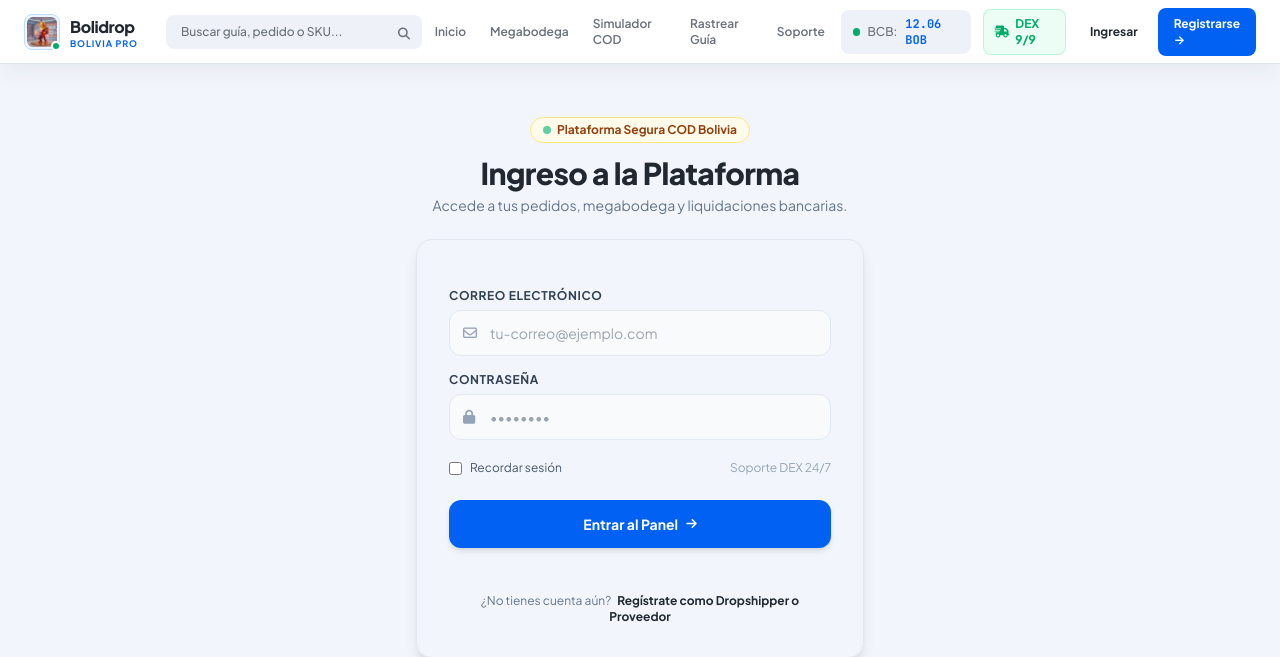
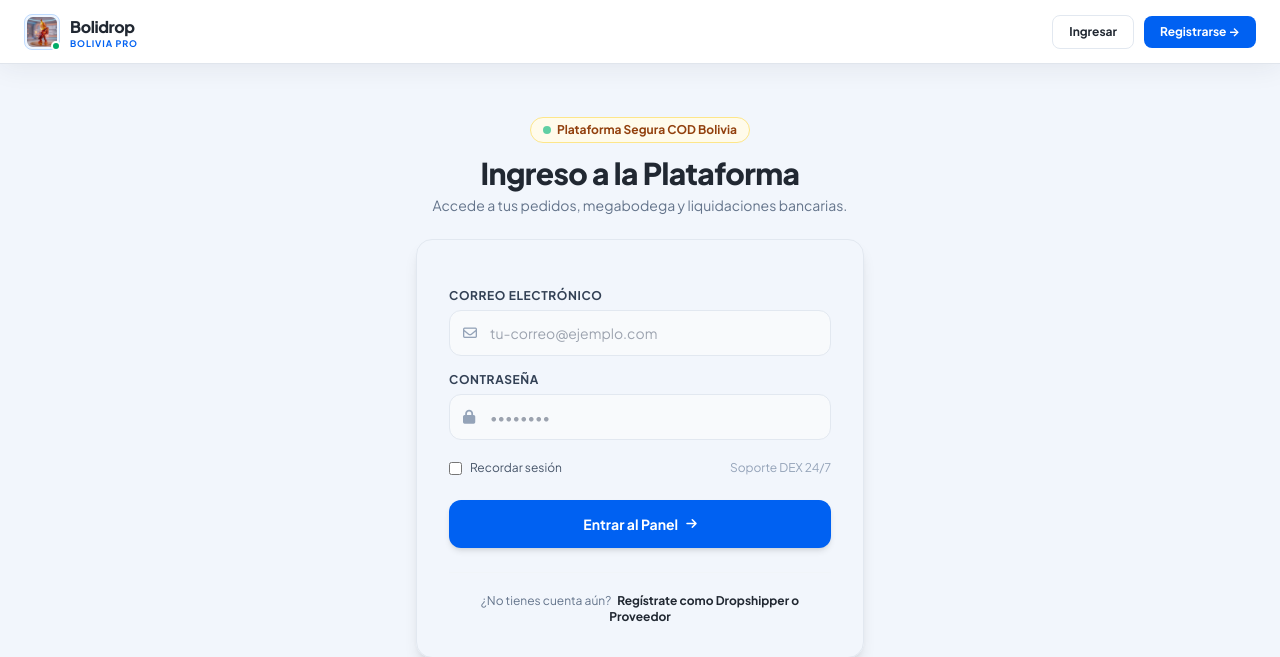
Before and after one commit to smartcoding0101-eng/dropanas, a Laravel app: page /login in a window 1280 px wide. Shown: the top 657 px of the page. Run offline with Laravel 12, Linux system fonts and the light colour scheme; data comes from the database, SQL or seed files in the repository; some libraries are stand-ins or nearby versions.

Commit message:
fix(ui): remove internal system links and search from landing navbar, keep only brand and Ingresar/Registrarse

```diff
--- a/resources/views/layouts/app.blade.php
+++ b/resources/views/layouts/app.blade.php
@@ -176,7 +176,8 @@
                 </div>
             </a>
 
-            <!-- SB Admin Pro Global Search Input -->
+            @if(Auth::check() && !request()->is('/'))
+            <!-- SB Admin Pro Global Search Input (Solo en Paneles Internos) -->
             <form action="{{ url('/tracking') }}" method="GET" class="hidden md:flex items-center relative ml-2">
                 <input type="text" name="guide" placeholder="Buscar guía, pedido o SKU..."
                     class="bg-[#eef2f8] border border-transparent text-[#212832] placeholder-[#69707a] rounded-lg pl-3.5 pr-9 py-2 text-xs font-medium focus:outline-none focus:bg-white focus:border-[#0061f2] focus:ring-2 focus:ring-[#0061f2]/15 transition w-64">
@@ -184,21 +185,12 @@
                     <i class="fa-solid fa-magnifying-glass text-xs"></i>
                 </button>
             </form>
+            @endif
         </div>
 
-        <!-- Center/Right: Public Navigation Links (Guests or Landing Page) -->
-        @if(!Auth::check() || request()->is('/'))
-        <div class="hidden lg:flex items-center gap-6 text-xs font-semibold text-[#69707a]">
-            <a href="{{ url('/') }}" class="hover:text-[#0061f2] transition {{ request()->is('/') ? 'text-[#0061f2] font-bold' : '' }}">Inicio</a>
-            <a href="{{ url('/catalogo') }}" class="hover:text-[#0061f2] transition {{ request()->is('catalogo*') ? 'text-[#0061f2] font-bold' : '' }}">Megabodega</a>
-            <a href="{{ url('/checkout-demo') }}" class="hover:text-[#0061f2] transition {{ request()->is('checkout-demo*') ? 'text-[#0061f2] font-bold' : '' }}">Simulador COD</a>
-            <a href="{{ url('/tracking') }}" class="hover:text-[#0061f2] transition {{ request()->is('tracking*') ? 'text-[#0061f2] font-bold' : '' }}">Rastrear Guía</a>
-            <a href="{{ url('/soporte') }}" class="hover:text-[#0061f2] transition {{ request()->is('soporte*') ? 'text-[#0061f2] font-bold' : '' }}">Soporte</a>
-        </div>
-        @endif
-
-        <!-- Right: BCB Rate, DEX Status & User Dropdown -->
+        <!-- Right: BCB Rate, DEX Status & User Dropdown / Auth Buttons -->
         <div class="flex items-center gap-3">
+            @if(Auth::check() && !request()->is('/'))
                 <!-- BCB Official Rate Pill -->
                 <div class="hidden sm:flex items-center gap-2 px-3 py-1.5 rounded-lg bg-[#eef2f8] text-[#212832] text-xs font-medium">
                     <span class="w-2 h-2 rounded-full bg-[#00ac69]"></span>
@@ -211,7 +203,6 @@
                     <span>DEX 9/9</span>
                 </div>
 
-            @if(Auth::check() && !request()->is('/'))
                 <div class="h-6 w-px bg-slate-200 mx-1 hidden sm:block"></div>
                 <div class="flex items-center gap-2.5">
                     <div class="w-9 h-9 rounded-full bg-gradient-to-tr from-[#0061f2] to-[#6900c7] text-white flex items-center justify-center font-bold text-xs shadow-xs">
@@ -229,8 +220,8 @@
                     </form>
                 </div>
             @else
-                <div class="flex items-center gap-2 text-xs">
-                    <a href="{{ route('login') }}" class="font-bold text-[#212832] hover:text-[#0061f2] px-3 py-2 rounded-lg hover:bg-slate-100 transition">
+                <div class="flex items-center gap-2.5 text-xs">
+                    <a href="{{ route('login') }}" class="font-bold text-[#212832] hover:text-[#0061f2] px-4 py-2 rounded-lg border border-slate-200 hover:border-[#0061f2] hover:bg-blue-50/40 transition">
                         Ingresar
                     </a>
                     <a href="{{ route('register') }}" class="btn-scarlet px-4 py-2 rounded-lg font-bold shadow-xs">
```
Lines whose indentation alone changed are shown as unchanged.
